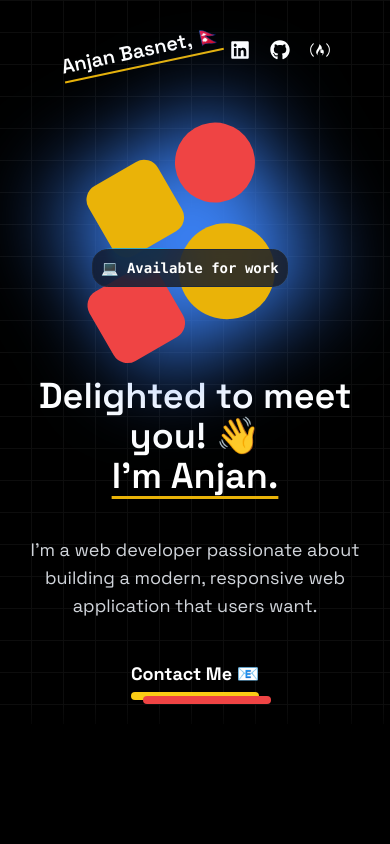
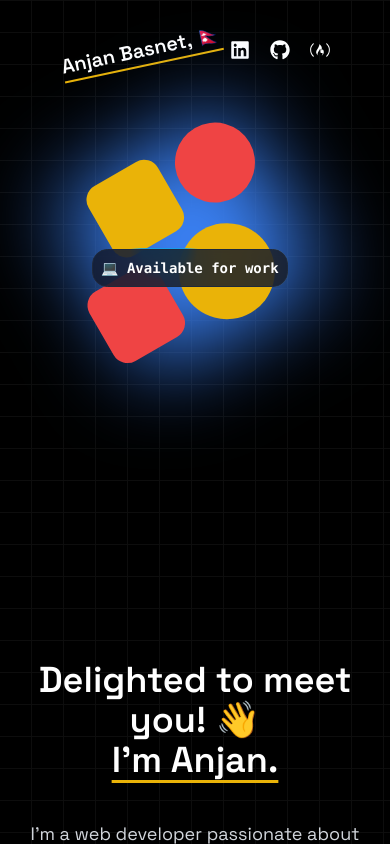
Before and after one commit to Moon-Knighte/nextportfolio, a Next.js app: page / in a window 390 px wide. Shown: the top 844 px of the page. Built offline with nearby package versions, Linux system fonts and the light colour scheme.

Commit message:
Maintaining responsiveness

```diff
--- a/app/(home)/components/HeroSection.tsx
+++ b/app/(home)/components/HeroSection.tsx
@@ -5,7 +5,7 @@ import Title from "./Title";
 
 const HeroSection = () => {
   return (
-    <div className="mt-16 min-h-[50vh] flex flex-col-reverse gap-6 lg:gap-0 lg:flex-row items-center justify-between">
+    <div className="mt-16 min-h-[100vh] flex flex-col-reverse gap-6 lg:gap-0 lg:flex-row items-center justify-between">
       <div className="space-y-10 text-center lg:grid-cols-2 lg:text-left">
         <h1 className="text-4xl lg:text-7xl font-semibold">
           Delighted to meet you! 👋 <br />{" "}
```
